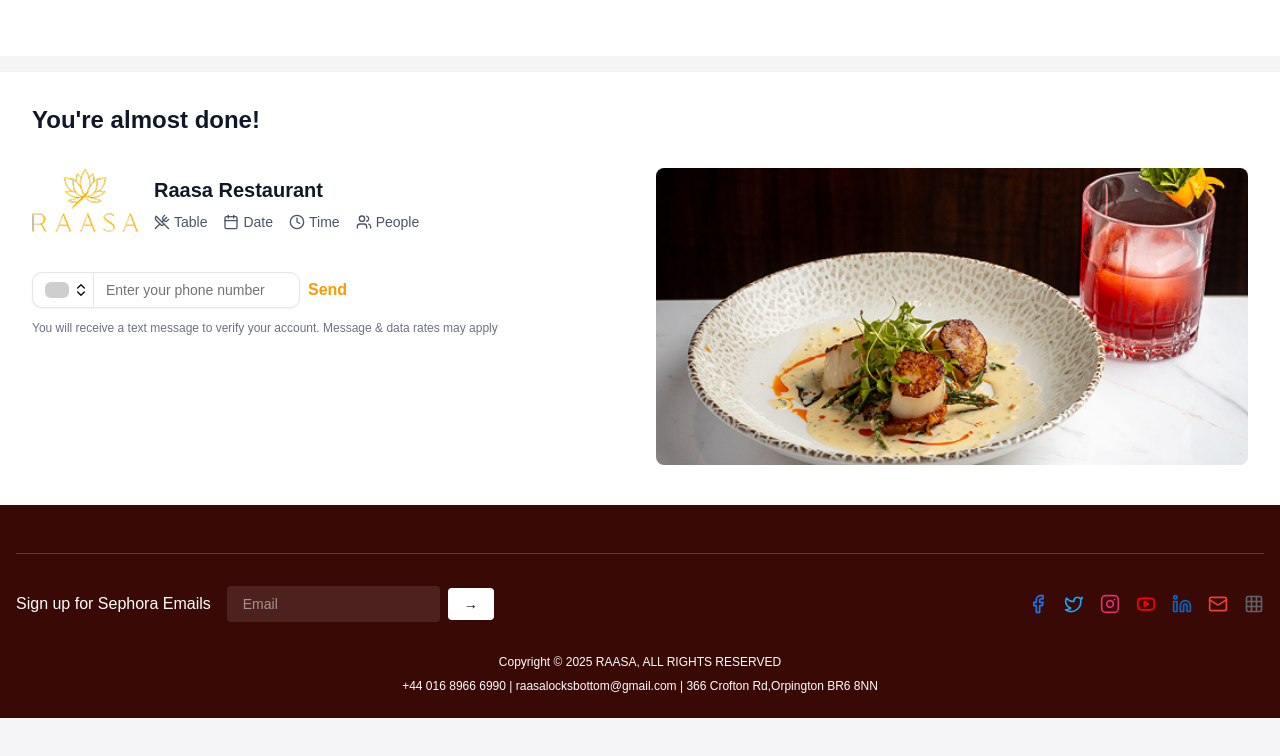
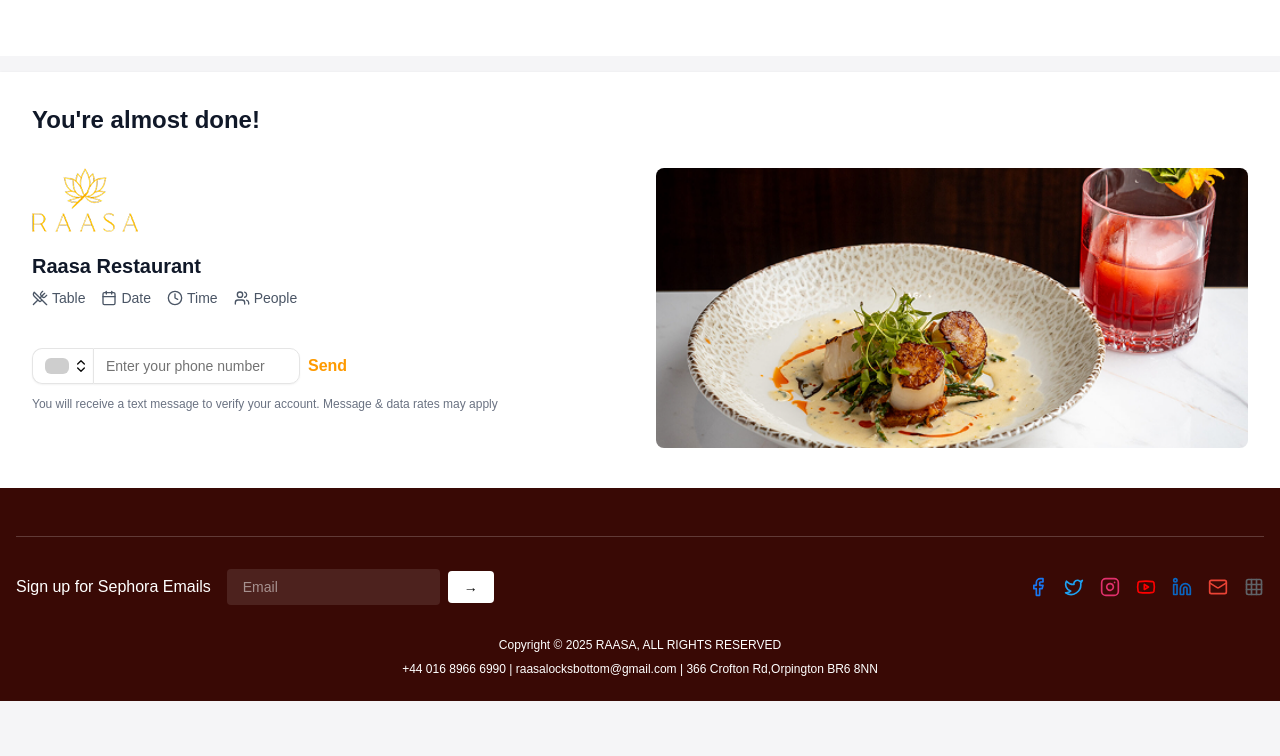
Before and after one commit to TharunKalugalla/Restaurant-Table-Reservation, a React (Vite) app: page /booking in a window 1280 px wide. Shown: the top 756 px of the page. Built offline with nearby package versions, Linux system fonts and the light colour scheme.

Commit message:
remove lorem text

```diff
--- a/src/components/ReservationCompleteMassege.jsx
+++ b/src/components/ReservationCompleteMassege.jsx
@@ -13,7 +13,7 @@ export default function ReservationCompleteMassege({ formData, bookingData }) {
         </h1>
 
         {/*---------------------------------------------- Booking Details ------------------------------------------------*/}
-        <div className="flex flex-wrap justify-center gap-6 text-sm text-muted-foreground">
+        {/* <div className="flex flex-wrap justify-center gap-6 text-sm text-muted-foreground">
           <div className="flex items-center gap-2">
             <UtensilsCrossed className="w-4 h-4" />
             <span>{bookingData.table || "Table"}</span>
@@ -30,7 +30,7 @@ export default function ReservationCompleteMassege({ formData, bookingData }) {
             <Users className="w-4 h-4" />
             <span>{bookingData.people || "People"}</span>
           </div>
-        </div>
+        </div> */}
       </div>
 
       {/*------------------------------------------------------- Food Image --------------------------------------------------*/}
--- a/src/components/footer.jsx
+++ b/src/components/footer.jsx
@@ -23,7 +23,7 @@ export default function Footer() {
               <span>Sign up for Sephora Emails</span>
               <div className="flex items-center gap-2">
                 <input
-                  type="email"
+                  type=""
                   placeholder="Email"
                   className="px-4 py-2 bg-background/10 text-background placeholder-background/50 rounded text-sm"
                 />
--- a/src/pages/Booking.jsx
+++ b/src/pages/Booking.jsx
@@ -96,8 +96,8 @@ export default function Booking() {
           },
         });
         setTimeout(() => {
-        setVisibleForm(true);
-      }, 5000);
+          setVisibleForm(true);
+        }, 5000);
       } else {
         setError("Invalid or Expired OTP");
       }
@@ -199,10 +199,10 @@ export default function Booking() {
           <div className="space-y-6">
 
             {/* Restaurant Header */}
-            <div className="flex items-end gap-4">
+            <div className="">
               <img src={Logo} alt="Raasa Restaurant Logo" />
               <div className="flex-1">
-                <h2 className="text-xl font-bold text-gray-900">
+                <h2 className="text-xl font-bold text-gray-900 mt-5">
                   Raasa Restaurant
                 </h2>
                 <div className="flex flex-wrap gap-4 mt-2 text-sm text-gray-600">
@@ -225,6 +225,10 @@ export default function Booking() {
                 </div>
               </div>
             </div>
+
+            {/* Restaurant center Header */}
+
+
 
             {/* Description */}
 
@@ -362,7 +366,7 @@ export default function Booking() {
             <img
               src={visibleForm || completeReservation ? bookingImage2 : bookingImage}
               alt="Raasa Restaurant Dish"
-              className={`w-full h-auto rounded-md object-cover ${visibleForm && "aspect-square"
+              className={`w-full h-70 rounded-md object-cover ${visibleForm && "aspect-square"
                 }`}
             />
           </div>
```
